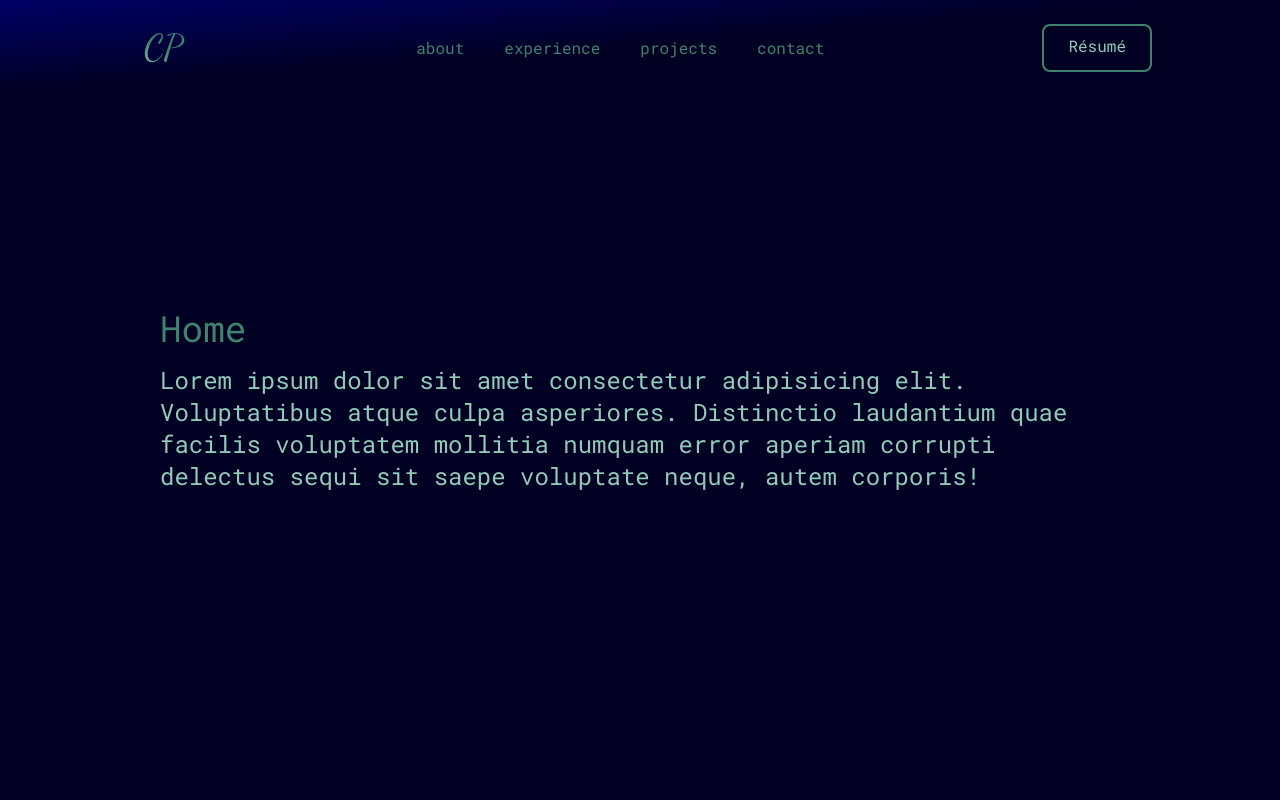
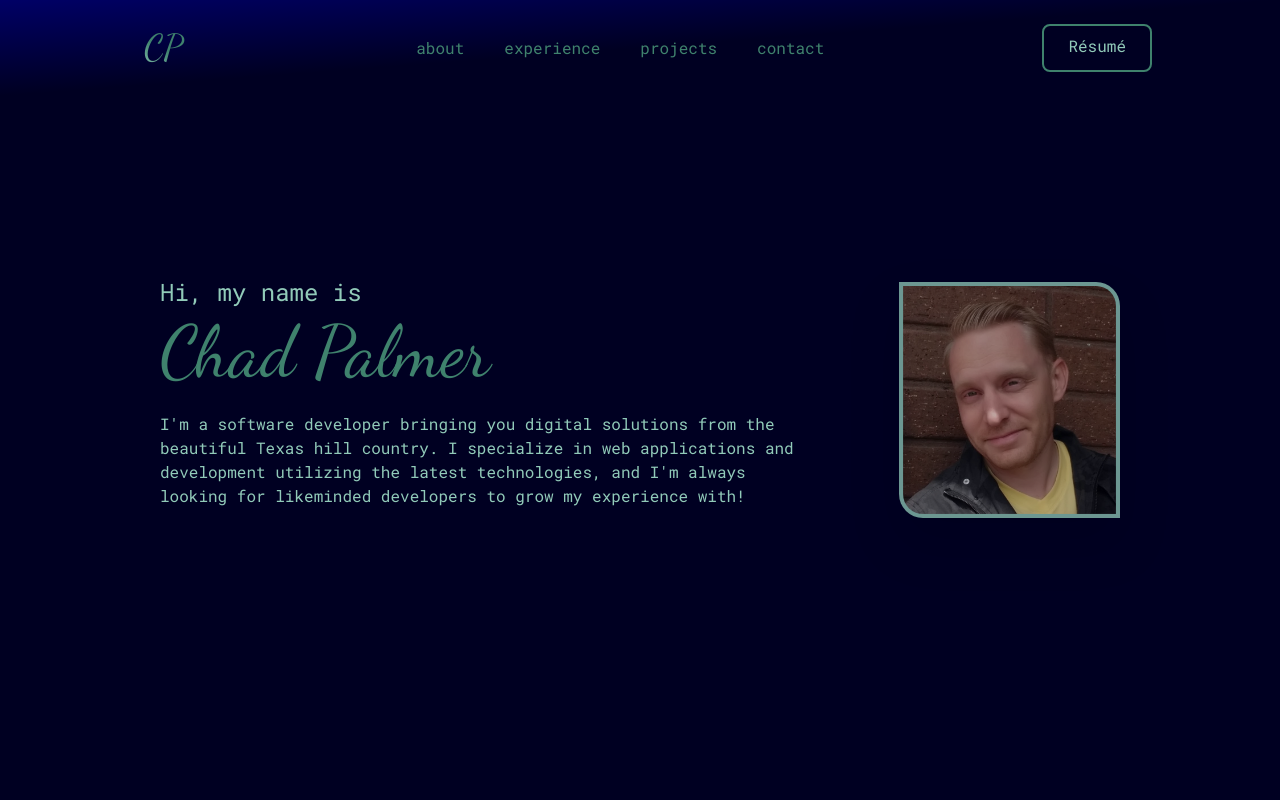
Before and after one commit to cpalmer-atx/react-tailwind-portfolio, a React (Create React App) app: page / in a window 1280 px wide. Shown: the top 800 px of the page. Built offline with nearby package versions, Linux system fonts and the light colour scheme; the HTML template or start-up script is replaced by a standard one.

Commit message:
home content, rough layout in place

```diff
--- a/src/components/Home.jsx
+++ b/src/components/Home.jsx
@@ -1,11 +1,31 @@
+import profileImage from '../assets/profileImg.png'
+
 const Home = () => {
+
+  const styles = {
+    home: 'relative container mx-auto p-6 h-screen max-w-full bg-primary',
+    homeContainer: 'flex flex-col p-8 justify-center items-center mx-auto h-full max-w-5xl md:flex-row',
+    homeContent: 'flex flex-col text-secondaryTxt',
+    imageContainer: ' drop-shadow-2xl',
+    profile: 'p-1 mx-auto rounded-tr-3xl rounded-bl-3xl bg-secondaryTxt opacity-75 w-1/2 md:w-full'
+  }
+  const { home, homeContainer, homeContent, imageContainer, profile } = styles
+
   return (
-    <div name='home' className="relative container mx-auto p-6 h-screen max-w-full bg-primary ">
-      <div className="flex flex-col p-8 justify-center mx-auto h-full max-w-5xl">
-        <h1 className="text-primaryTxt text-4xl">Home</h1>
-        <p className="text-secondaryTxt text-2xl pt-4">Lorem ipsum dolor sit amet consectetur adipisicing elit. Voluptatibus atque culpa asperiores. Distinctio laudantium quae facilis voluptatem mollitia numquam error aperiam corrupti delectus sequi sit saepe voluptate neque, autem corporis!</p>
+    <section name='home' className={home}>
+      <div className={homeContainer}>
+        <div className={homeContent}>
+          <h3 className='text-2xl'>Hi, my name is</h3>
+          <h2 className='text-primaryTxt font-logo text-7xl py-2'>Chad Palmer</h2>
+          <p className='py-4 pr-20'>
+            I'm a software developer bringing you digital solutions from the beautiful Texas hill country.  I specialize in web applications and development utilizing the latest technologies, and I'm always looking for likeminded developers to grow my experience with!
+          </p>
+        </div>
+        <div className={imageContainer}>
+          <img src={profileImage} className={profile} alt='me' />
+        </div>
       </div>
-    </div>
+    </section>
   )
 }
 
```
